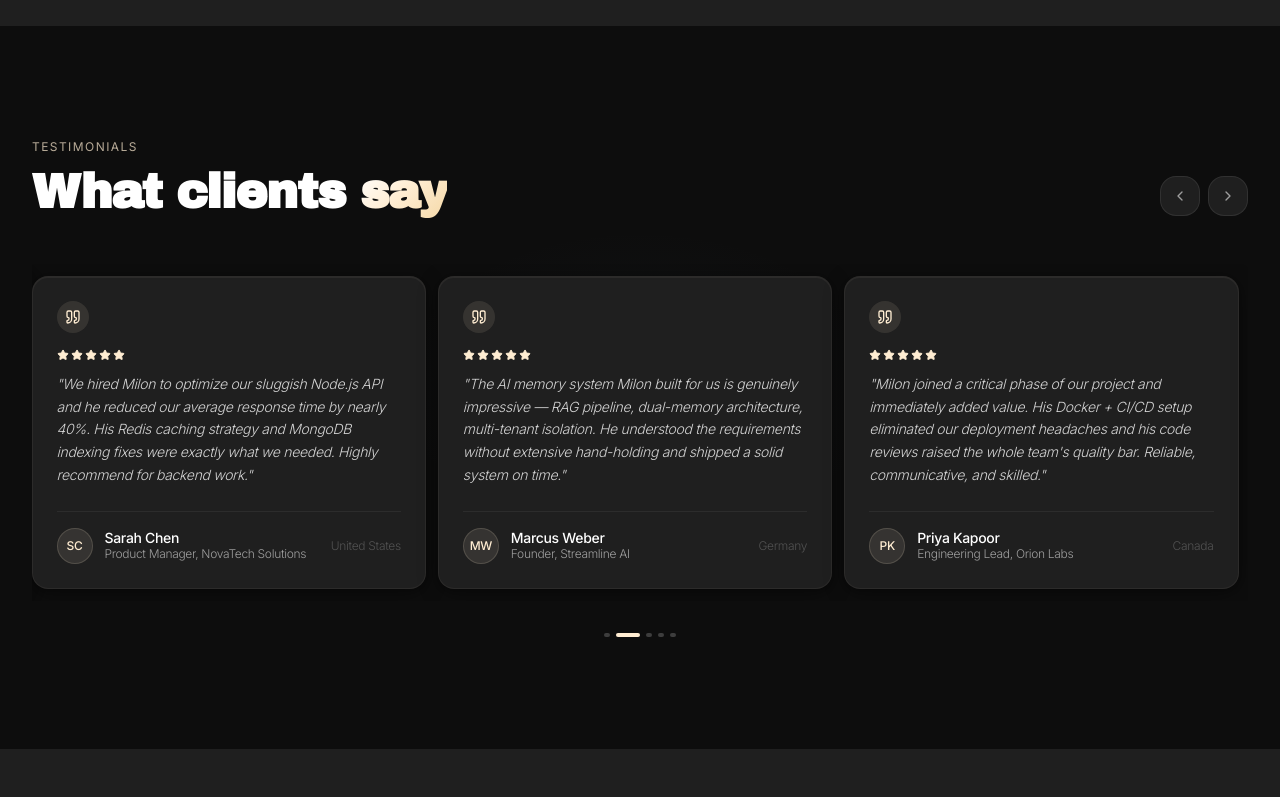
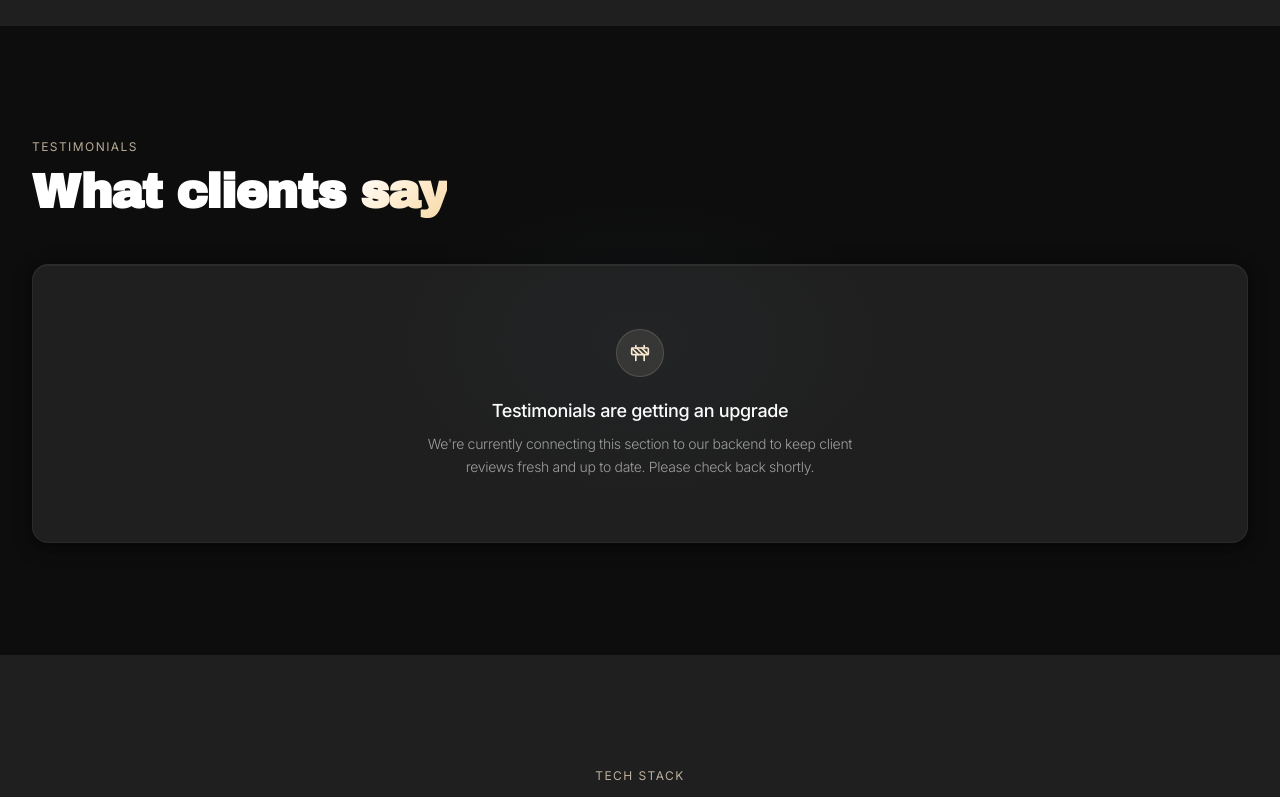
Before and after one commit to devmilon923/Portfolio-2.1, a Next.js app: page / in a window 1280 px wide. Shown: the part 5200-5997 px from the top of the page. Built offline with nearby package versions, Linux system fonts and the light colour scheme.

Commit message:
showing maintaines message for testimonial section

```diff
--- a/app/layout.tsx
+++ b/app/layout.tsx
@@ -38,6 +38,7 @@ export const metadata: Metadata = {
   ],
   authors: [{ name: "Milon Mia", url: "https://milon.bro.bd" }],
   creator: "Milon Mia",
+
   openGraph: {
     type: "website",
     locale: "en_US",
--- a/components/sections/Testimonials.tsx
+++ b/components/sections/Testimonials.tsx
@@ -1,10 +1,12 @@
 "use client";
 
-import { useCallback, useEffect, useRef, useState } from "react";
-import { motion, useInView } from "framer-motion";
+import { useCallback, useEffect, useState } from "react";
 import useEmblaCarousel from "embla-carousel-react";
-import { Star, ChevronLeft, ChevronRight, Quote } from "lucide-react";
+import { Star, ChevronLeft, ChevronRight, Quote, Construction } from "lucide-react";
 import { TESTIMONIALS } from "@/lib/constants";
+
+// Flip to true once the backend integration for testimonials is live.
+const IS_LIVE = false;
 
 function StarRating({ count }: { count: number }) {
   return (
@@ -17,8 +19,6 @@ function StarRating({ count }: { count: number }) {
 }
 
 export default function Testimonials() {
-  const ref = useRef(null);
-  const inView = useInView(ref, { once: true, margin: "-80px" });
   const [emblaRef, emblaApi] = useEmblaCarousel({
     loop: true,
     align: "start",
@@ -30,7 +30,7 @@ export default function Testimonials() {
   const scrollNext = useCallback(() => emblaApi?.scrollNext(), [emblaApi]);
 
   useEffect(() => {
-    if (!emblaApi) return;
+    if (!IS_LIVE || !emblaApi) return;
     const onSelect = () => setSelectedIndex(emblaApi.selectedScrollSnap());
     emblaApi.on("select", onSelect);
     return () => {
@@ -40,7 +40,7 @@ export default function Testimonials() {
 
   // Auto-play
   useEffect(() => {
-    if (!emblaApi) return;
+    if (!IS_LIVE || !emblaApi) return;
     const id = setInterval(() => emblaApi.scrollNext(), 5000);
     return () => clearInterval(id);
   }, [emblaApi]);
@@ -49,19 +49,13 @@ export default function Testimonials() {
     <section
       id="testimonials"
       className="py-20 lg:py-28 bg-void relative overflow-hidden"
-      ref={ref}
     >
       {/* Background glow */}
       <div className="mist-glow absolute top-1/2 left-1/2 -translate-x-1/2 -translate-y-1/2 w-[500px] h-[320px] opacity-50 pointer-events-none" />
 
       <div className="max-w-7xl mx-auto px-4 sm:px-6 lg:px-8">
         {/* Header */}
-        <motion.div
-          initial={{ opacity: 0, y: 24 }}
-          animate={inView ? { opacity: 1, y: 0 } : {}}
-          transition={{ duration: 0.6 }}
-          className="flex flex-col sm:flex-row sm:items-end sm:justify-between gap-4 mb-12"
-        >
+        <div className="flex flex-col sm:flex-row sm:items-end sm:justify-between gap-4 mb-12">
           <div>
             <p className="section-label mb-3">Testimonials</p>
             <h2 className="font-display text-3xl sm:text-4xl lg:text-5xl font-black text-white tracking-tight text-balance">
@@ -70,47 +64,37 @@ export default function Testimonials() {
           </div>
 
           {/* Navigation */}
+          {IS_LIVE && (
             <div className="flex gap-2">
-            <motion.button
+              <button
                 onClick={scrollPrev}
                 className="w-10 h-10 rounded-clay bg-charcoal border border-white/[0.08] flex items-center justify-center text-ash hover:text-white hover:border-cream/20 transition-colors"
-              whileHover={{ scale: 1.08 }}
-              whileTap={{ scale: 0.93 }}
                 aria-label="Previous testimonial"
               >
                 <ChevronLeft className="w-4 h-4" />
-            </motion.button>
-            <motion.button
+              </button>
+              <button
                 onClick={scrollNext}
                 className="w-10 h-10 rounded-clay bg-charcoal border border-white/[0.08] flex items-center justify-center text-ash hover:text-white hover:border-cream/20 transition-colors"
-              whileHover={{ scale: 1.08 }}
-              whileTap={{ scale: 0.93 }}
                 aria-label="Next testimonial"
               >
                 <ChevronRight className="w-4 h-4" />
-            </motion.button>
+              </button>
             </div>
-        </motion.div>
+          )}
+        </div>
 
+        {IS_LIVE ? (
+          <>
             {/* Carousel */}
-        <motion.div
-          initial={{ opacity: 0 }}
-          animate={inView ? { opacity: 1 } : {}}
-          transition={{ delay: 0.2, duration: 0.7 }}
-          className="overflow-hidden"
-          ref={emblaRef}
-        >
-          <div className="flex justify-center gap-3 items-center py-3">
+            <div className="overflow-hidden" ref={emblaRef}>
+              <div className="flex py-3 -ml-3">
                 {TESTIMONIALS.map((t) => (
                   <div
                     key={t.id}
-                className="flex-shrink-0 w-full sm:w-[calc(50%-8px)] lg:w-[calc(33.333%-11px)]"
+                    className="flex-[0_0_100%] sm:flex-[0_0_50%] lg:flex-[0_0_33.333%] pl-3"
                   >
-                <motion.div
-                  className="clay-card p-6 h-full flex flex-col"
-                  whileHover={{ y: -4 }}
-                  transition={{ duration: 0.3 }}
-                >
+                    <div className="clay-card p-6 h-full flex flex-col hover:-translate-y-1 transition-transform duration-200">
                       {/* Quote icon */}
                       <div className="w-8 h-8 rounded-lg bg-cream/10 flex items-center justify-center mb-4">
                         <Quote className="w-4 h-4 text-cream" />
@@ -145,11 +129,11 @@ export default function Testimonials() {
                           {t.country}
                         </span>
                       </div>
-                </motion.div>
+                    </div>
                   </div>
                 ))}
               </div>
-        </motion.div>
+            </div>
 
             {/* Dots */}
             <div className="flex justify-center gap-1.5 mt-8">
@@ -164,6 +148,23 @@ export default function Testimonials() {
                 />
               ))}
             </div>
+          </>
+        ) : (
+          /* Maintenance state */
+          <div className="clay-card flex flex-col items-center justify-center text-center py-16 px-6">
+            <div className="w-12 h-12 rounded-full bg-cream/10 border border-cream/15 flex items-center justify-center mb-5">
+              <Construction className="w-5 h-5 text-cream" />
+            </div>
+            <h3 className="text-white text-lg font-medium mb-2">
+              Testimonials are getting an upgrade
+            </h3>
+            <p className="text-ash text-sm font-light leading-relaxed max-w-md">
+              We&apos;re currently connecting this section to our backend to
+              keep client reviews fresh and up to date. Please check back
+              shortly.
+            </p>
+          </div>
+        )}
       </div>
     </section>
   );
```
Lines whose indentation alone changed are shown as unchanged.
